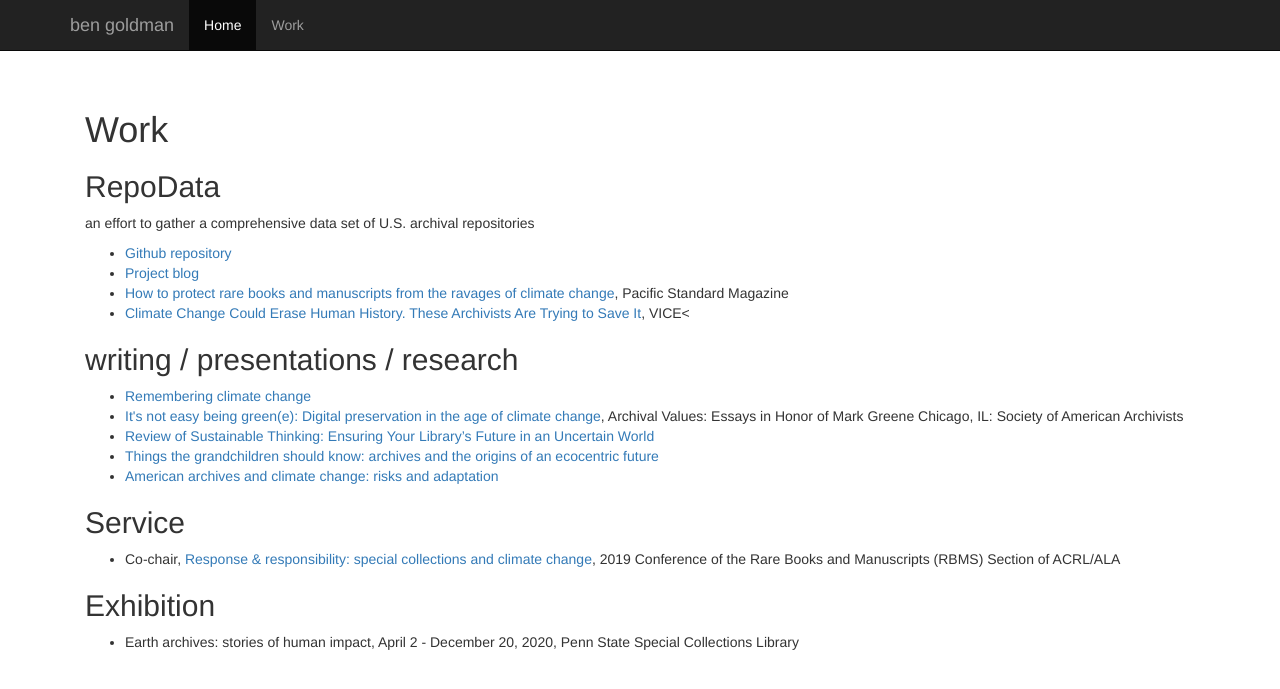
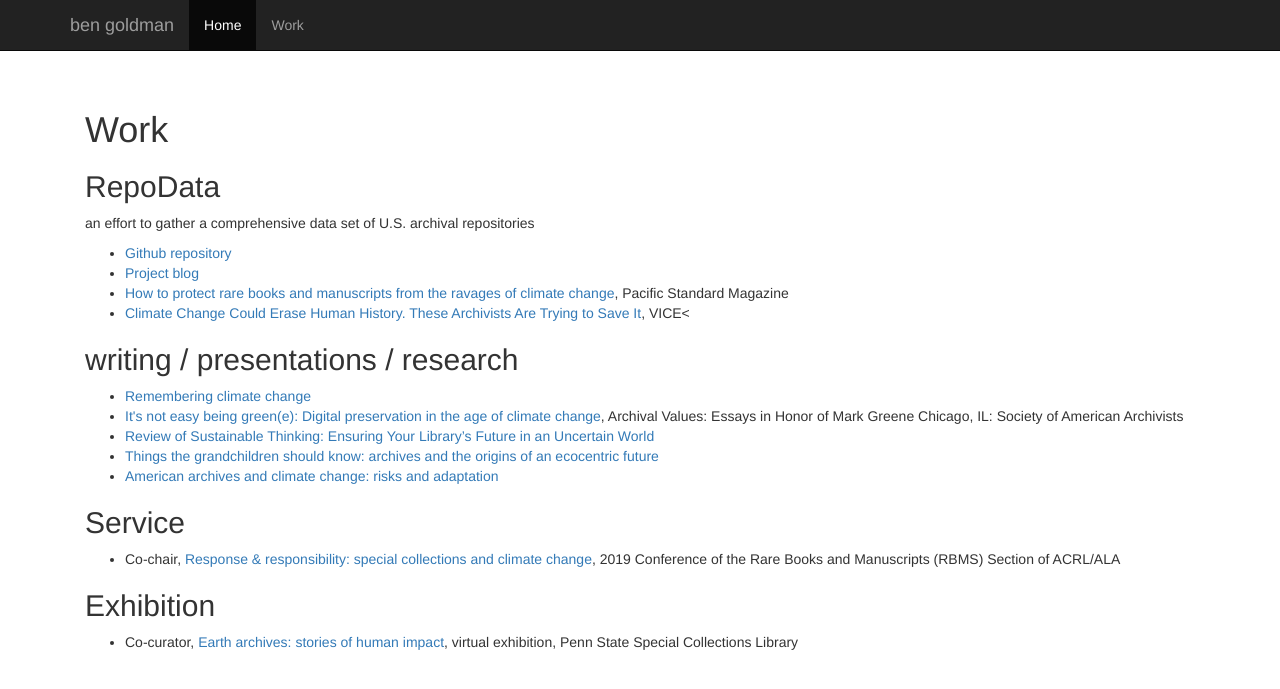
Before and after one commit to bmrgoldman/bmrgoldman.github.io, a Jekyll site: the page built from work.html, in a window 1280 px wide. Shown: the top 689 px of the page. Built offline with Jekyll 4.4.1, drawn with Linux system fonts in a browser that asks for light colours; nearby versions of some CDN libraries; comment, search, counter and statistics services are not loaded.

Commit message:
updated link

```diff
--- a/work.html
+++ b/work.html
@@ -30,5 +30,5 @@ title:  'Work'
 
 <h2>Exhibition</h2>
 <ul>
-  <li>Earth archives: stories of human impact, April 2 - December 20, 2020, Penn State Special Collections Library</li>
+  <li>Co-curator, <a href="https://sites.psu.edu/eartharchives">Earth archives: stories of human impact</a>, virtual exhibition, Penn State Special Collections Library</li>
 </ul>
```
